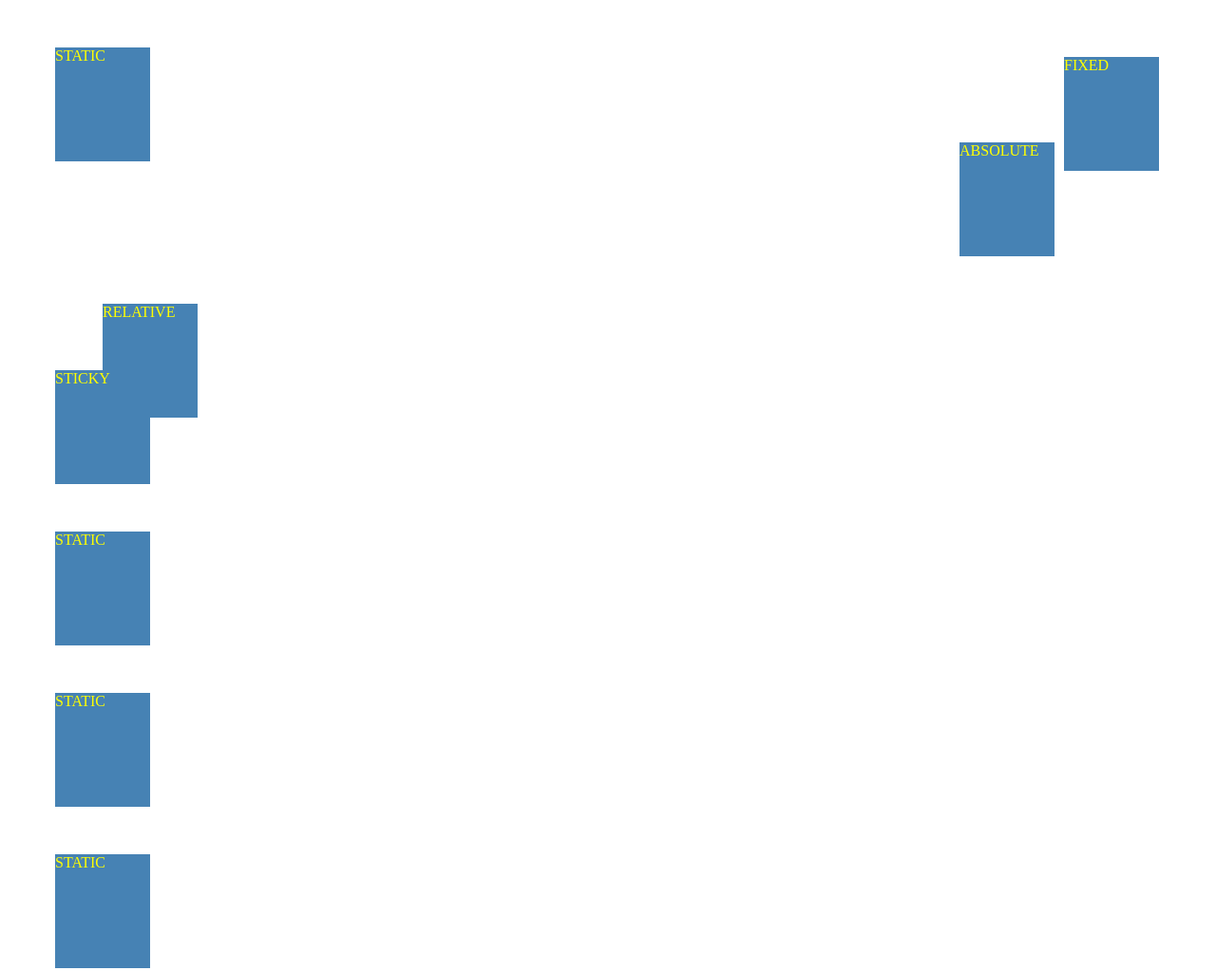
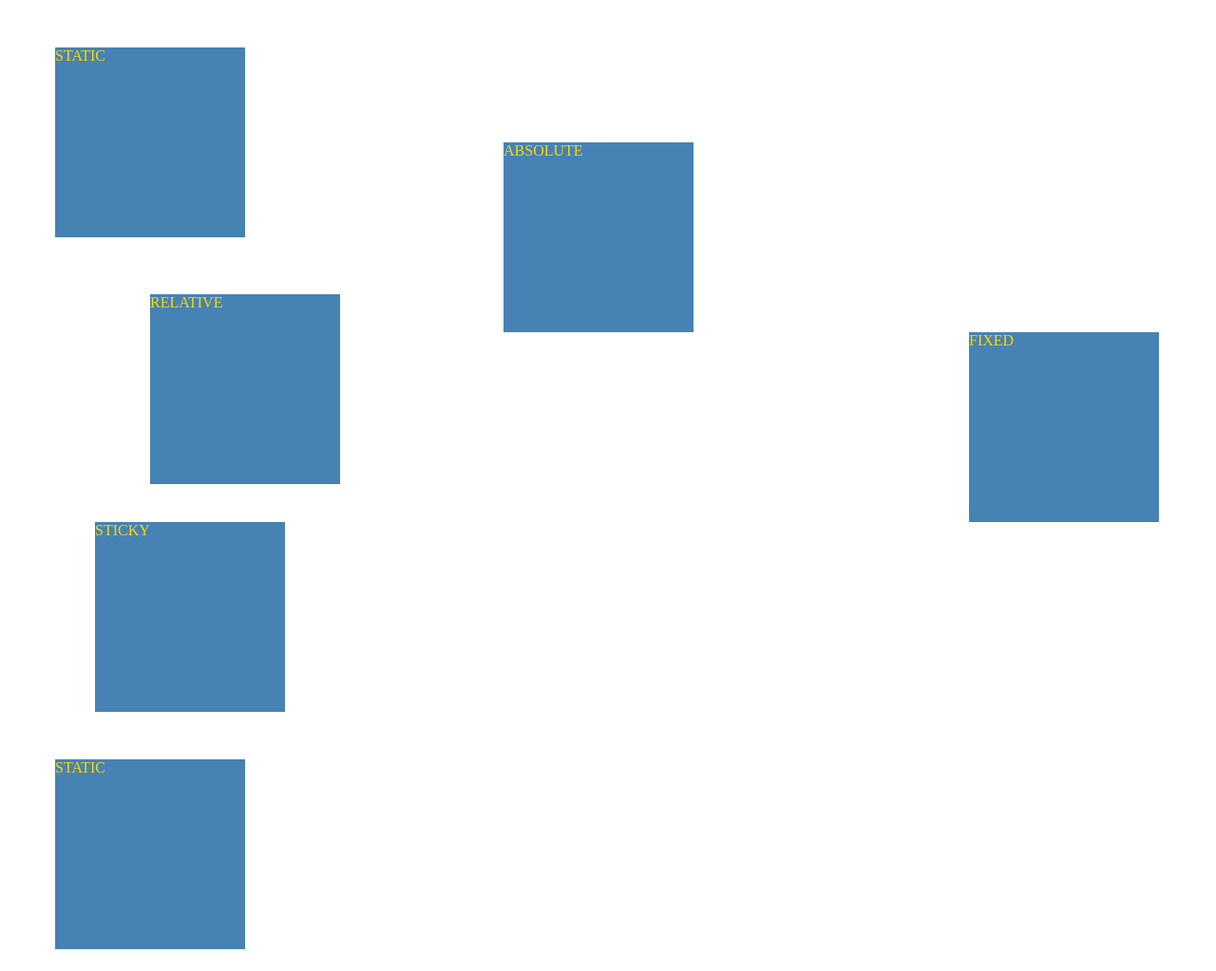
Before and after one commit to Alberto-RosalesC/Programacion_Web, a plain HTML site: page Parcial1/Position/Posicionamiento.html in a window 1280 px wide. Shown: the top 1023 px of the page at 95% size. Drawn offline with Linux system fonts and the light colour scheme.

Commit message:
Commit
Jugando con las cajas

```diff
--- a/Parcial1/Position/Styles_Position.css
+++ b/Parcial1/Position/Styles_Position.css
@@ -1,34 +1,36 @@
 .Cajas{
     background-color: steelblue;
-    color: yellow;
-    width: 100px;
-    height: 120px;
+    color: gold;
+    width: 200px;
+    height: 200px;
     margin: 50px;
 }
 
 #Caja1 {
     position: static;
-    left: 10px;
+    /*no le afecta el los movimiento*/
+    left: 100px;
 }
 #Caja2 {
     position: relative;
-    top: 100px;
-    left: 50PX;
+    top: 10px;
+    left: 100PX;
 }
 
 #Caja3 {
     position: absolute;
     top: 100px;
-    right: 120px;
+    right: 500px;
 }
 
 #Caja4 {
     position: fixed;
-    top: 10px;
+    top: 300px;
     right: 10px;
 
 }
 #Caja5 {
     position: sticky;
     top: 100px;
+    left: 100px;
 }
```
